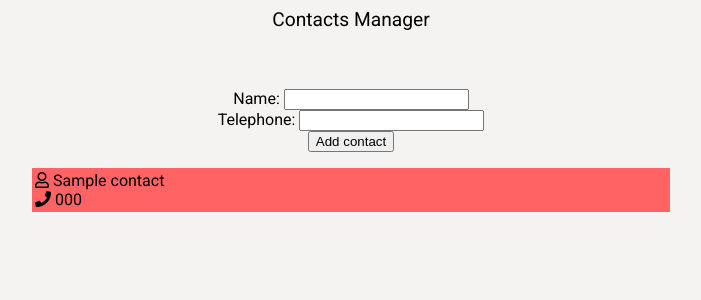
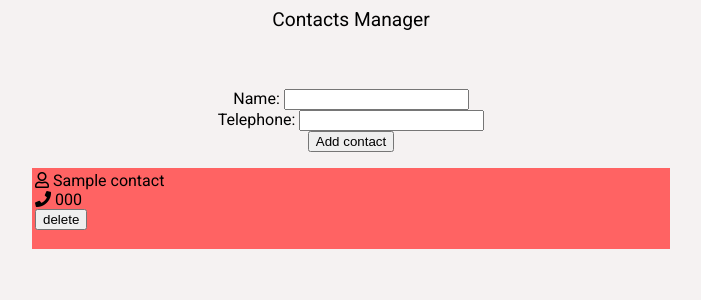
Before and after one commit to Kotauror/contacts_manager, a Flask app: template templates/home.html in a window 1280 px wide. Shown: the top 300 px of the page, without its empty margins (289-990 px from the left). Run offline with Flask 2, Linux system fonts and the light colour scheme; the template is opened without the code that fills it: most values are stand-ins (such as "Sample title", 1, 10 or a date in 2020); some libraries are stand-ins or nearby versions.

Commit message:
Feature: add form to delete Contact on FE.

```diff
--- a/templates/home.html
+++ b/templates/home.html
@@ -13,6 +13,10 @@
     <div id="single-contact">
       <i class="far fa-user"></i> {{contact.name}}<br>
       <i class="fas fa-phone"></i> {{contact.telephone}}
+      <form action="" method="">
+        <input type="hidden" id={{contact.id}}>
+        <input type="submit" value="delete">
+      </form>
     </div>
   {% endfor %}
 
```
